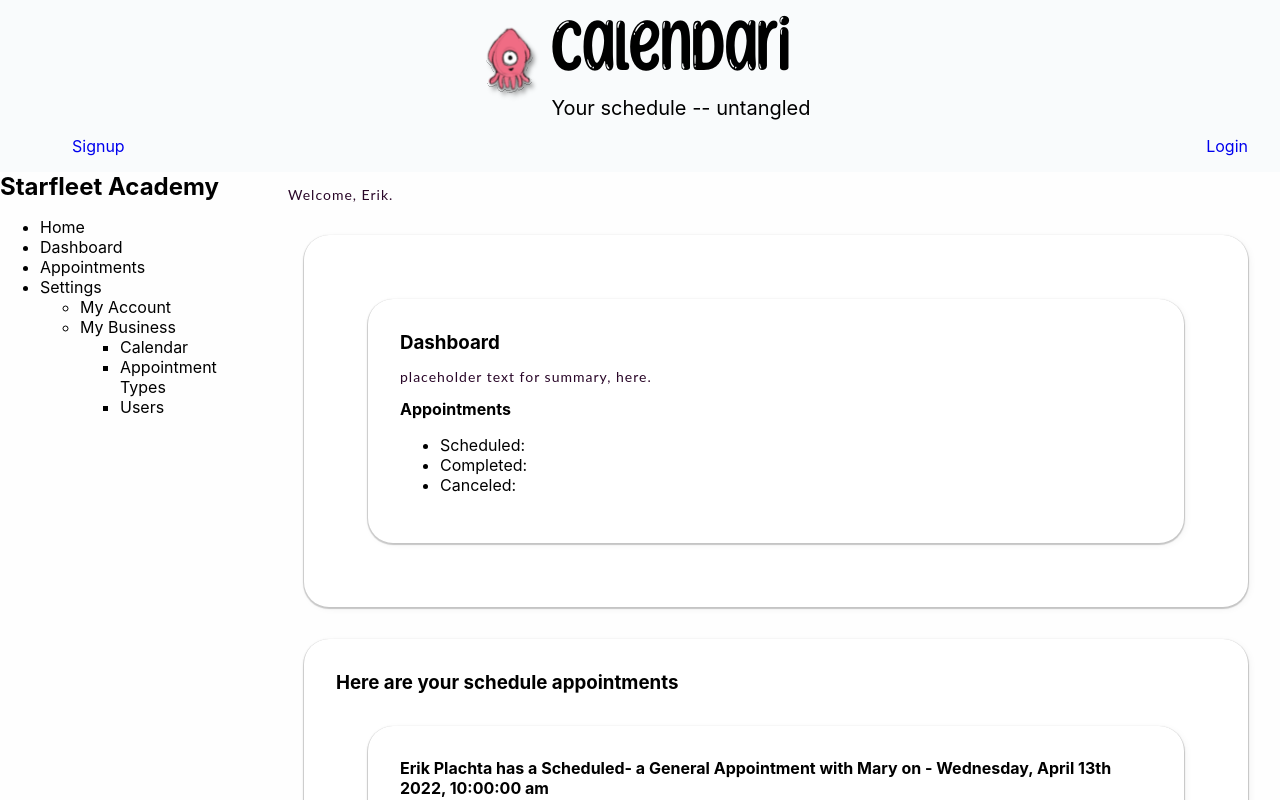
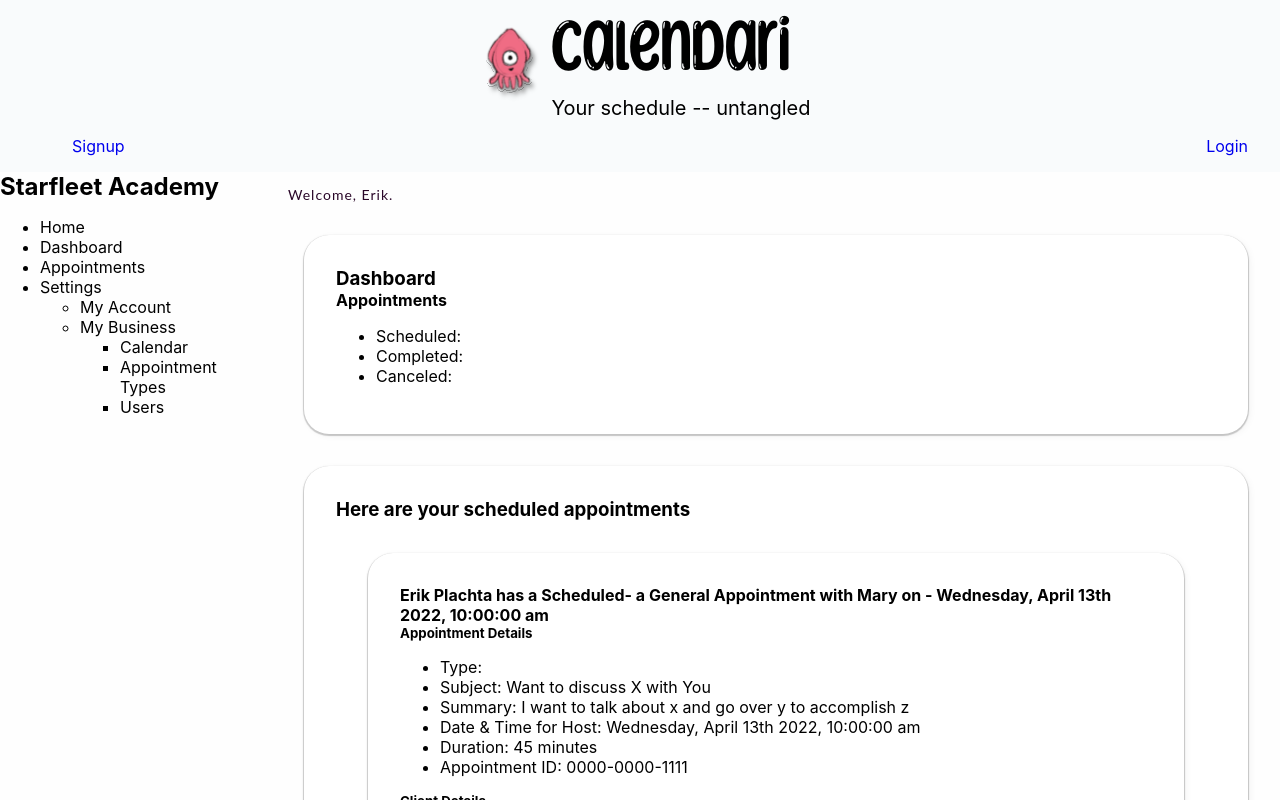
Before and after one commit to ErikPlachta/Calendari, a React (Create React App) app in the folder client/: page /b in a window 1280 px wide. Shown: the top 800 px of the page. Built offline with nearby package versions, Linux system fonts and the light colour scheme.

Commit message:
removed extra box around dashboard

```diff
--- a/client/src/pages/Business.js
+++ b/client/src/pages/Business.js
@@ -137,9 +137,7 @@ export default function Business() {
 
         <section className="containerResults dashboard">
           {/* Dashboard is high-level summary  */}
-          <section className="containerResults">
               <h3>Dashboard</h3>
-              <p>placeholder text for summary, here.</p>
 
               <h4>Appointments</h4>
               <ul>
@@ -147,13 +145,12 @@ export default function Business() {
                 <li>Completed: </li>
                 <li>Canceled: </li>
               </ul>
-            </section>
         </section>
 
 
          {/* Build appointment details here. */}
          <section className="containerResults scheduledAppointments">
-          <h3>Here are your schedule appointments</h3>
+          <h3>Here are your scheduled appointments</h3>
 
           <div className='scheduledAppointments'>
 
@@ -209,7 +206,7 @@ export default function Business() {
 
         </section>
 
-
+        {/* THIS SHOULD BE FUTURE DEVELOPMENT */}
         <section className="containerResults dayOfWeek">
             {/* Setup Days of Week, section. */}
             <h3>It looks like your schedule needs to be setup!</h3>
```
